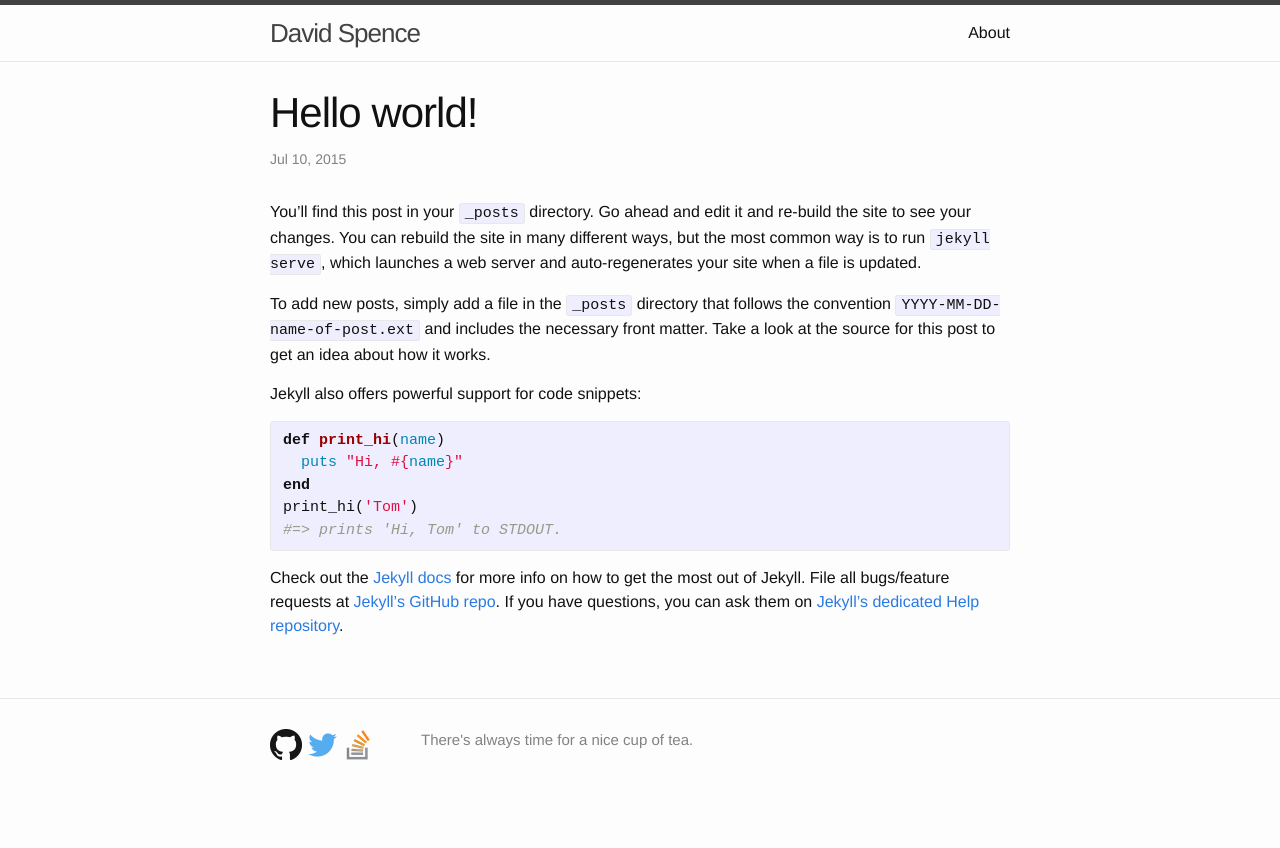
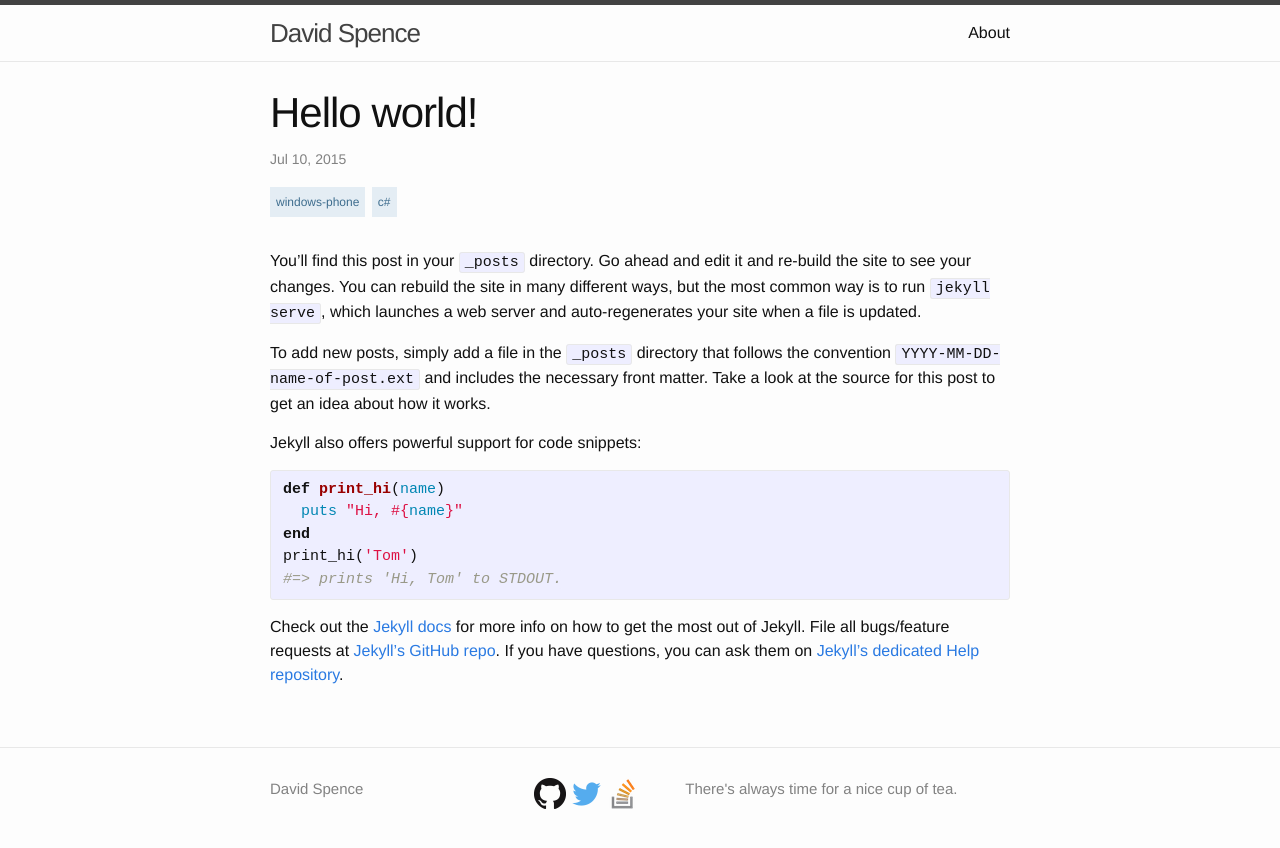
Before and after one commit to Spencerooni/Spencerooni.github.io, a Jekyll site: the page built from _posts/2015-07-10-hello-world.markdown, in a window 1280 px wide. Shown: the top 848 px of the page. Built offline with Jekyll 4.4.1, drawn with Linux system fonts in a browser that asks for light colours.

```diff
--- a/_includes/footer.html
+++ b/_includes/footer.html
@@ -3,6 +3,12 @@
   <div class="wrapper">
 
     <div class="footer-col-wrapper">
+
+      <div class="footer-col  footer-col-1">
+        <ul class="contact-list">
+          <li>{{ site.title }}</li>
+        </ul>
+      </div>
 
       <div class="footer-col  footer-col-2">
         {% if site.github_username %}
--- a/_layouts/post.html
+++ b/_layouts/post.html
@@ -6,6 +6,11 @@ layout: default
   <header class="post-header">
     <h1 class="post-title">{{ page.title }}</h1>
     <p class="post-meta">{{ page.date | date: "%b %-d, %Y" }}{% if page.author %} • {{ page.author }}{% endif %}{% if page.meta %} • {{ page.meta }}{% endif %}</p>
+    <ul class="post-taglist">
+          {% for tag in page.tags %}
+            <li class="post-tag" rel="tag">{{ tag }}</li>
+          {% endfor %}
+        </ul>
   </header>
 
   <article class="post-content">
--- a/_posts/2015-07-10-hello world.markdown
+++ b/_posts/2015-07-10-hello-world.markdown
@@ -2,8 +2,12 @@
 layout: post
 title:  "Hello world!"
 date:   2015-07-10 15:38:00
-categories: jekyll update
+categories:
+tags:
+- windows-phone
+- c#
 ---
+
 You’ll find this post in your `_posts` directory. Go ahead and edit it and re-build the site to see your changes. You can rebuild the site in many different ways, but the most common way is to run `jekyll serve`, which launches a web server and auto-regenerates your site when a file is updated.
 
 To add new posts, simply add a file in the `_posts` directory that follows the convention `YYYY-MM-DD-name-of-post.ext` and includes the necessary front matter. Take a look at the source for this post to get an idea about how it works.
--- a/_sass/_layout.scss
+++ b/_sass/_layout.scss
@@ -234,3 +234,22 @@
         }
     }
 }
+
+/**
+ *
+ */
+.post-taglist {
+    margin-left: 0;
+}
+
+.post-tag {
+ color: #3e6d8e;
+ font-size: 12px;
+ white-space: nowrap;
+ background: #e4edf4;
+ border: 1px solid #e4edf4;
+ display: inline-block;
+ margin: 2px 2px 2px 0;
+ border-radius: 0;
+ padding: 5px;
+}
```
Also changed, not shown: index.html (+7 -0 lines).
